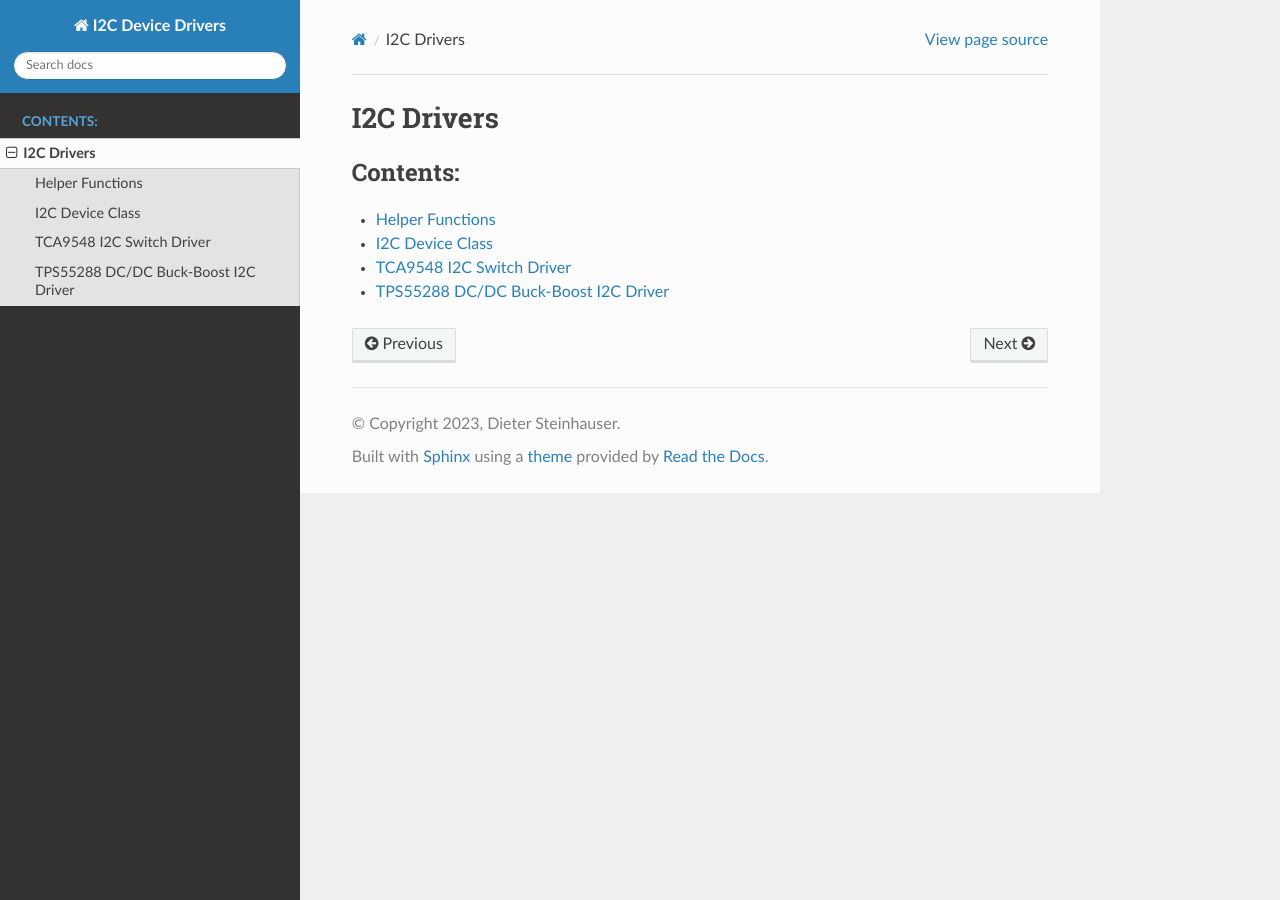
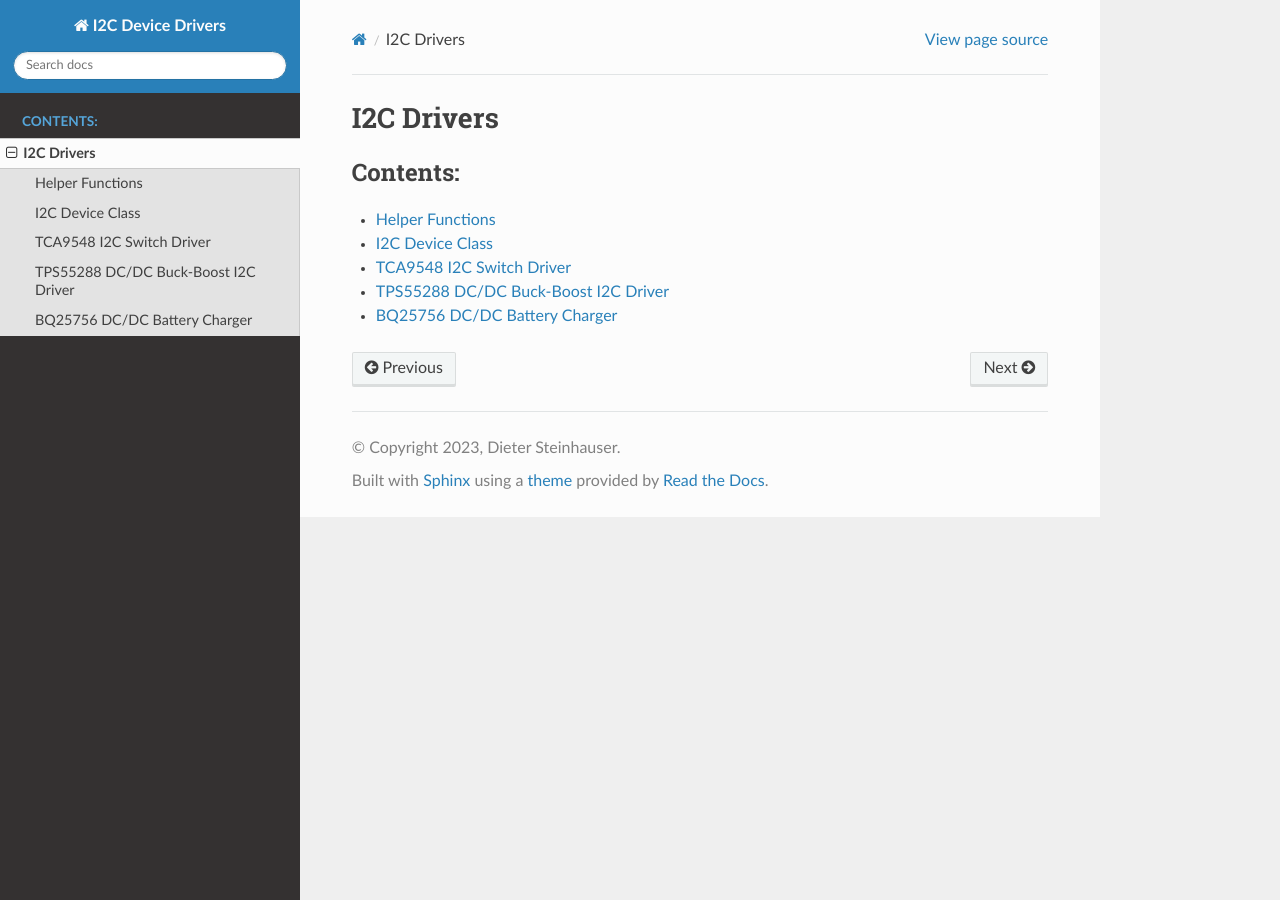
Before and after one commit to DieterSteinhauser/upython_i2c_drivers, a Sphinx documentation site: the page built from sphinx/drivers/drivers.rst, in a window 1280 px wide. Built offline with Sphinx 7.4.7 and the Read the Docs theme 2.0.0, drawn with Linux system fonts in a browser that asks for light colours.

Commit message:
added rst stuff for the BQ25756

```diff
--- /dev/null
+++ b/sphinx/drivers/BQ25756.rst
@@ -0,0 +1,6 @@
+BQ25756 DC/DC Battery Charger
+====================================================
+
+ .. autoclass:: BQ25756.BQ25756
+   :members:
+   :undoc-members:
--- a/sphinx/drivers/drivers.rst
+++ b/sphinx/drivers/drivers.rst
@@ -9,3 +9,4 @@ I2C Drivers
    i2c_device
    tca9548
    tps55288
+   BQ25756
```
